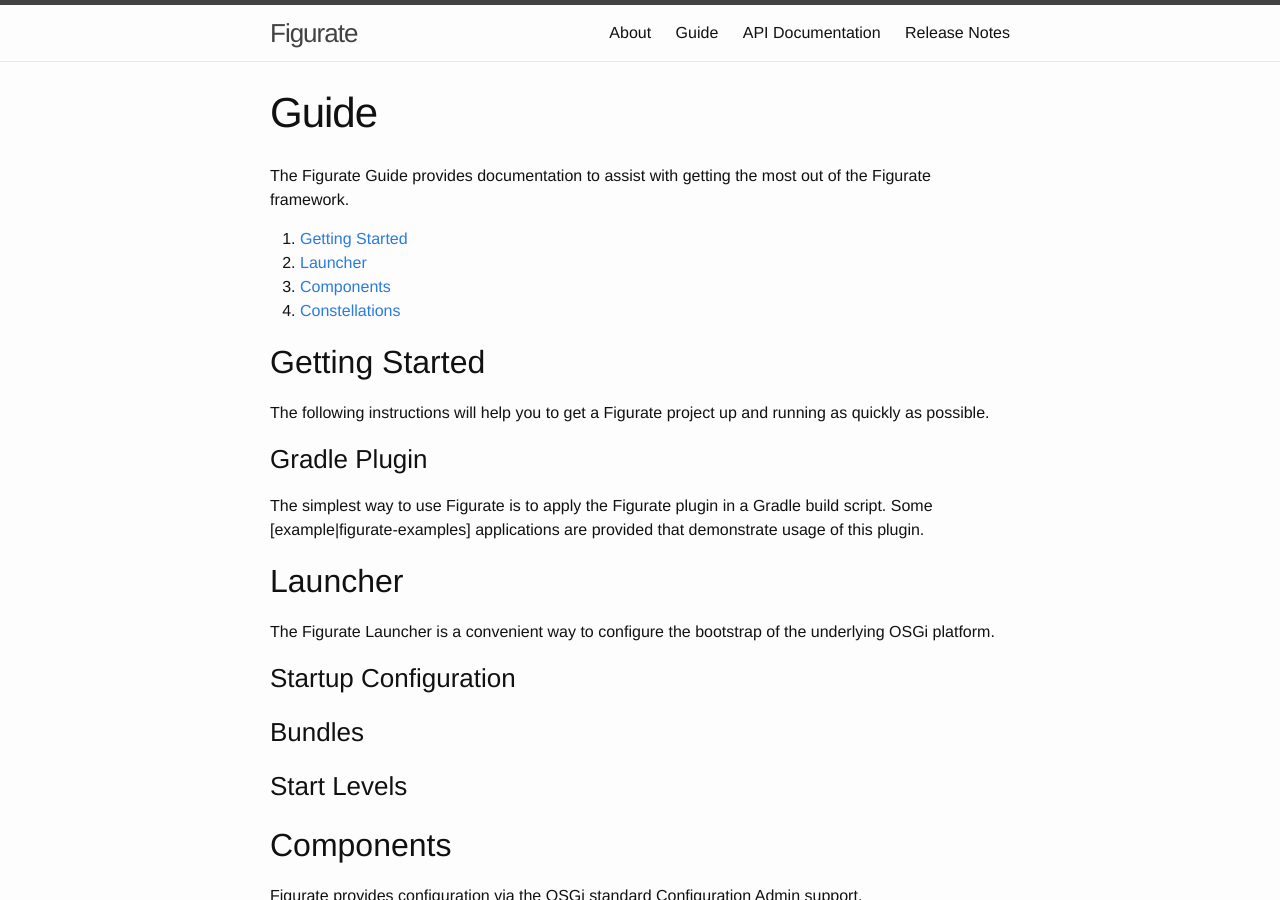
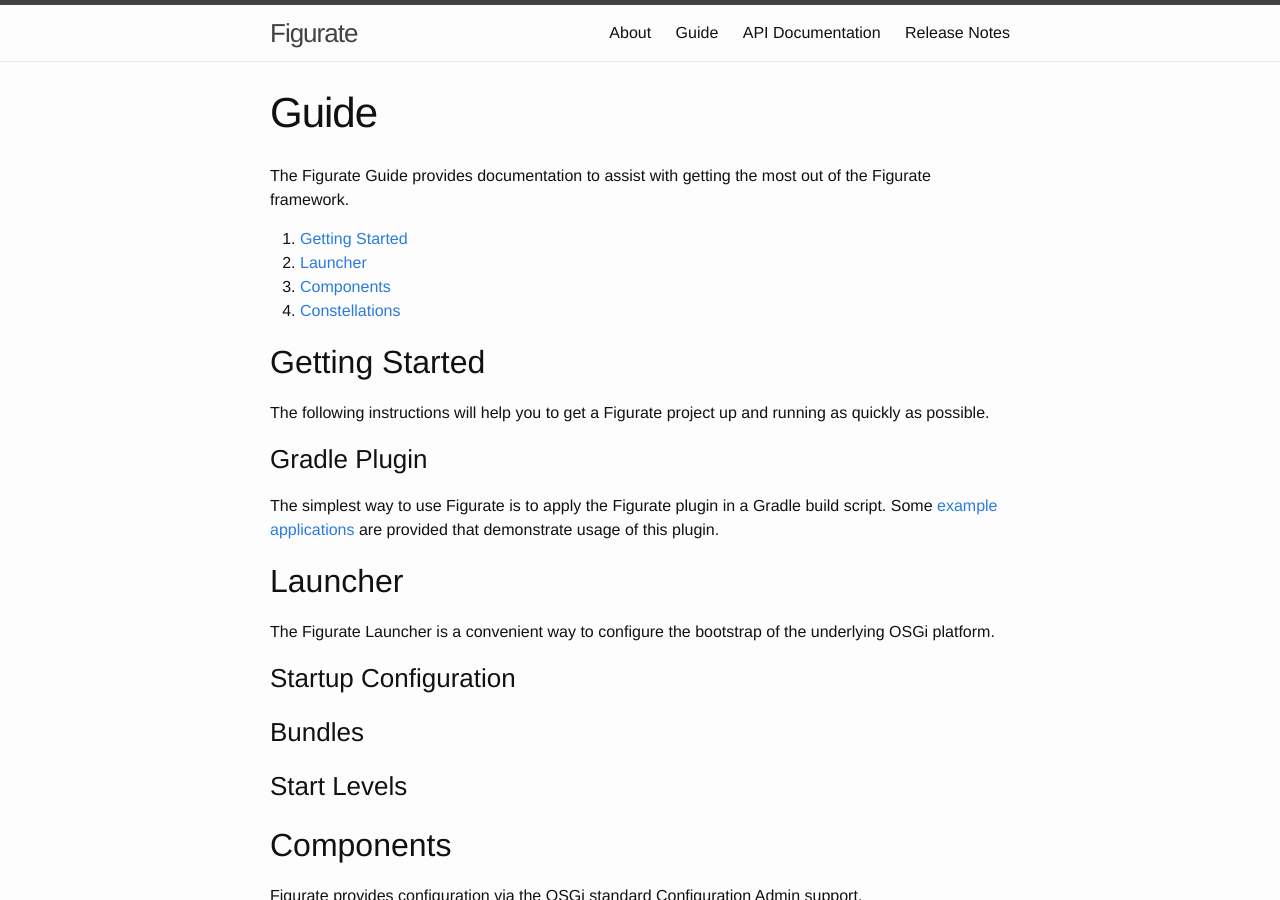
Before and after one commit to figurate/figurate-user-guide, a Jekyll site: the page built from guide/index.md, in a window 1280 px wide and 900 px high. Built offline with Jekyll 4.4.1, drawn with Linux system fonts in a browser that asks for light colours.

Commit message:
Added link to examples

```diff
--- a/guide/index.md
+++ b/guide/index.md
@@ -15,7 +15,7 @@ The following instructions will help you to get a Figurate project up and runnin
 
 ### Gradle Plugin
 
-The simplest way to use Figurate is to apply the Figurate plugin in a Gradle build script. Some [example|figurate-examples] applications are
+The simplest way to use Figurate is to apply the Figurate plugin in a Gradle build script. Some [example applications][figurate-examples] are
 provided that demonstrate usage of this plugin.
 
 ## <a name="launcher"></a>Launcher
```
